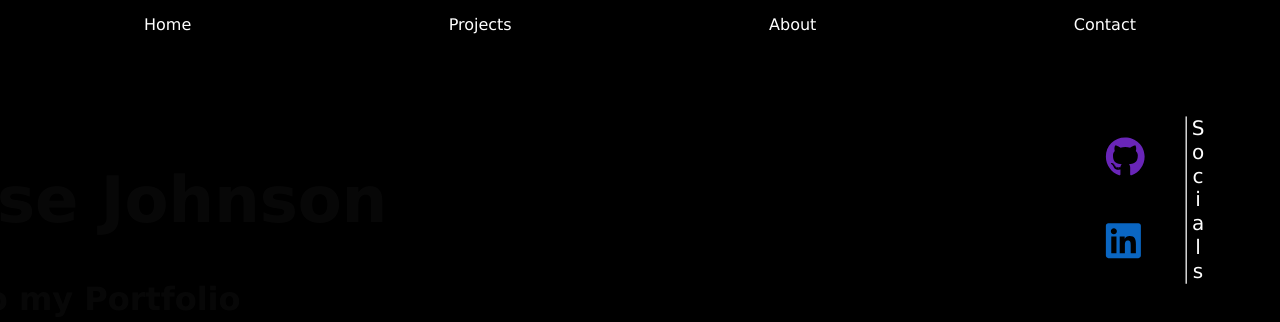
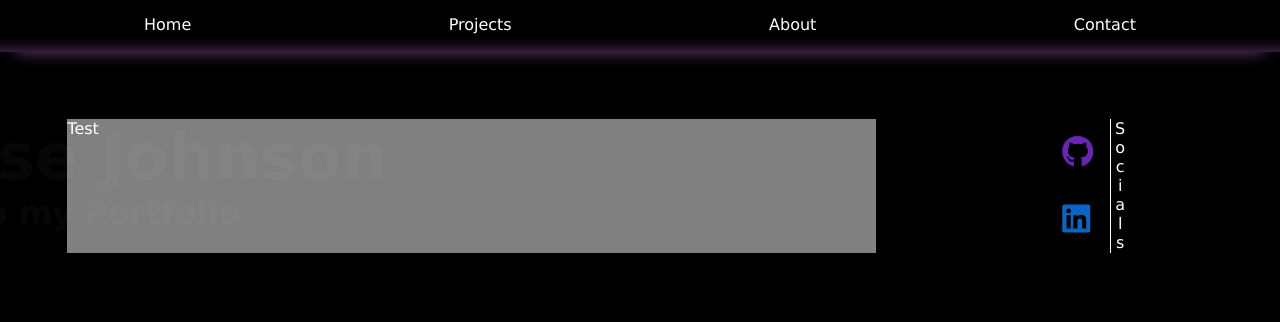
Before and after one commit to Kasej01/portfolio, a React (Create React App) app: page / in a window 1280 px wide. Shown: the top 322 px of the page. Built offline with nearby package versions, Linux system fonts and the light colour scheme.

Commit message:
Updated grid box css

```diff
--- a/src/pages/Home.jsx
+++ b/src/pages/Home.jsx
@@ -7,9 +7,11 @@ import { faGithub, faLinkedin } from "@fortawesome/free-brands-svg-icons";
 
 
 function Home() {
+    var occupation = "SoftwareEngineer"
 
     return (
-        <div className = "home-container">
+        <div className="home-container">
+            <div className="about-me">Test</div>
             <div className="socials">
                 <p className="socials-title">Socials</p>
                 <div className="icons-container">
--- a/src/styles/components/navbar.css
+++ b/src/styles/components/navbar.css
@@ -1,8 +1,11 @@
 .navbar{
     width: auto;
-    background-color: rgba(0, 0, 0, 0);
     color: white;
     max-width: 100%;
+    box-shadow: 0 1rem 1rem -1rem rgba(218, 120, 248, 0.5), inset 0rem -1rem 1rem -1rem rgba(218, 120, 248, 0.5);
+    background-color: black;
+    position: relative;
+    z-index: 10;
 }
 
 
@@ -12,6 +15,7 @@
     padding: 1.2vw;
     margin: 0;
     justify-content: space-around;
+
 }
 
 .nav-list-item a{
@@ -26,7 +30,7 @@
 .nav-list-item:after {
     display:block;
     content: '';
-    border-bottom: solid 3px white;
+    border-bottom: solid 2px rgba(218, 120, 248, 0.25);
     transform: scaleX(0);
     transition: transform 200ms ease-in-out;
 }
--- a/src/styles/global.css
+++ b/src/styles/global.css
@@ -4,3 +4,14 @@ body{
     background-color: black;
     font-family:'Lucida Sans', 'Lucida Sans Regular', 'Lucida Grande', 'Lucida Sans Unicode', Geneva, Verdana, sans-serif;
 }
+
+* {
+    box-sizing: border-box;
+    margin: 0;
+    padding: 0;
+}
+
+html, body {
+    overflow-x: hidden; /* Prevent horizontal scrolling */
+    width: 100%;
+}
--- a/src/styles/pages/home.css
+++ b/src/styles/pages/home.css
@@ -1,56 +1,69 @@
-.home-container{
-    background-color: black;
+.home-container {
     display: grid;
-    grid-template-columns: 0.25fr 1fr 1fr 1fr 1fr .25fr 0.25fr;
+    grid-template-columns: 0.25fr 1fr 1fr 1fr 0.5fr 0.5fr 0.5fr;
+    grid-template-rows: 1fr 1fr 1fr 0.5fr;
+    grid-auto-flow: row;
+    grid-template-areas:
+      ". . . . . . ."
+      ". about-me about-me about-me . socials ."
+      ". about-me about-me about-me . socials ."
+      ". . . . . . .";
+    color: white;
 }
 
-.socials{
-    position: relative;
-    top: 10vh;
-    display: grid;
-    transform: scale(1.25);
-    grid-column-start: 6;
-    grid-column-end: 7;
-    grid-row-start: 1;
-    grid-row-end: 2;
+.about-me {
+    grid-area: about-me;
+    background-color: grey;
+}
+
+.socials {
+    grid-area: socials;
 }
 
 
+
+/*************************
+*    Socials section     *
+*************************/
+.socials {
+    display: grid;
+    grid-template-columns: 1fr 1fr;
+    grid-template-rows: 0.25fr 1fr 1fr 0.25fr;
+    grid-auto-columns: 1fr;
+    gap: 0px 0px;
+    grid-auto-flow: row;
+    grid-template-areas:
+      ". icons-container socials-title"
+      ". icons-container socials-title"
+      ". icons-container socials-title"
+      ". icons-container socials-title"
+      ". icons-container socials-title"
+      ". icons-container socials-title";
+  }
+
+
+
 .socials-title{
-    color: white;
+    grid-area: socials-title;
     writing-mode: vertical-lr;
     text-orientation: upright;
     border-left: solid 1px white;
-    grid-column-start: 2;
-    grid-column-end: 3;
-    grid-row-start: 1;
-    grid-row-end: 5;
 }
 /************
 *   Icons   *
 ************/
 
 .icons-container{
-    grid-column-start: 1;
-    grid-column-end: 2;
-    grid-row-start: 1;
-    grid-row-end: 5;
-    display: grid;
+    grid-area: icons-container;
+    display: flex;
+    flex-direction: column;
 }
 
 #github-icon{
-    grid-column-start: 1;
-    grid-column-end: 2;
-    grid-row-start: 1;
-    grid-row-end: 2;
     color: #6925b8;
 }
 
 #linkedin-icon{
-    grid-column-start: 1;
-    grid-column-end: 2;
-    grid-row-start: 3;
-    grid-row-end: 4;
     color: #0A66C2;
 }
 
```
